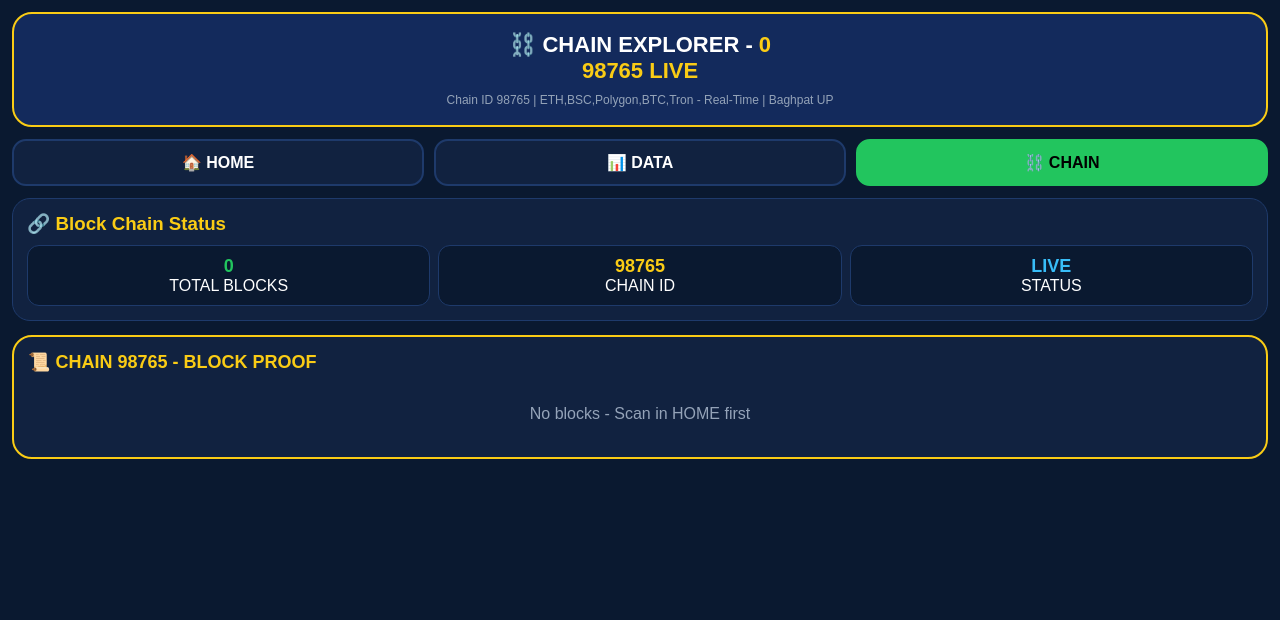
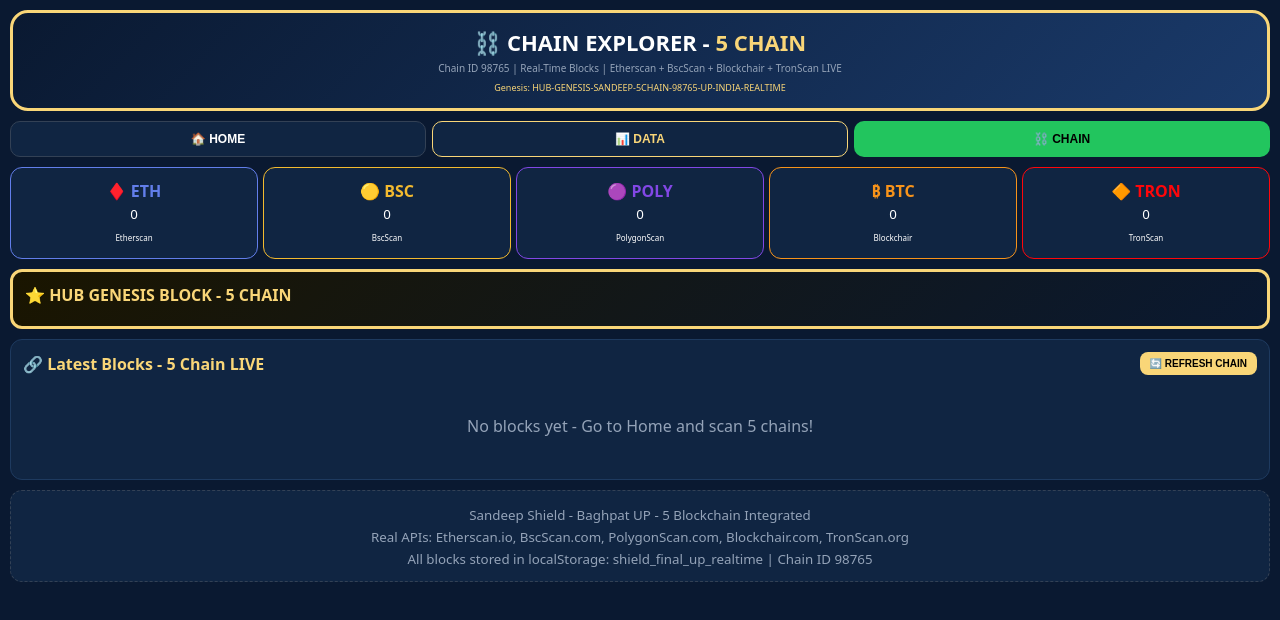
Before and after one commit to samdeep11/sandeep-shield-up-india, a plain HTML site: page explorer.html in a window 1280 px wide. Drawn offline with Linux system fonts and the light colour scheme.

Commit message:
Update explorer.html

```diff
--- a/explorer.html
+++ b/explorer.html
@@ -1,100 +1,92 @@
 <!DOCTYPE html>
-<html lang="en">
+<html>
 <head>
 <meta charset="UTF-8">
-<meta name="viewport" content="width=device-width, initial-scale=1.0">
-<title>CHAIN - Sandeep Shield 98765</title>
+<meta name="viewport" content="width=device-width,initial-scale=1">
+<title>CHAIN EXPLORER - 5 Chain Live | Sandeep Shield Chain ID 98765</title>
 <style>
-body{background:#0a1930;color:#fff;font-family:Arial;margin:0;padding:12px}
-.top-box{background:#132a5c;border:2px solid #facc15;border-radius:20px;padding:18px;text-align:center;margin-bottom:12px}
-.top-box h1{margin:0;font-size:22px;line-height:1.2}
-.top-box h1 span{color:#facc15}
-.top-box p{color:#94a3b8;font-size:12px;margin:8px 0 0 0}
-.nav{display:flex;gap:10px;margin-bottom:12px}
-.nav a{flex:1;text-align:center;padding:12px;border-radius:14px;text-decoration:none;font-weight:bold;border:2px solid #1e3a6b;background:#112240;color:#fff}
-.nav a.active{background:#22c55e;color:#000;border-color:#22c55e}
-.chain-info{background:#112240;border:1px solid #1e3a6b;border-radius:18px;padding:14px;margin-bottom:14px}
-.chain-info h3{color:#facc15;margin:0 0 10px 0}
-.info-grid{display:flex;gap:8px}
-.info{background:#0a1930;border-radius:12px;padding:10px;flex:1;text-align:center;border:1px solid #1e3a6b}
-.info b{display:block;font-size:18px;color:#22c55e}
-.explorer{background:#112240;border:2px solid #facc15;border-radius:20px;padding:14px}
-.ex-head{color:#facc15;font-weight:bold;font-size:18px;margin-bottom:12px}
-.block{background:#0a1930;border:1.5px solid #22c55e;border-radius:14px;padding:12px;margin-bottom:12px;position:relative}
-.block::before{content:'';position:absolute;left:20px;top:-12px;width:2px;height:12px;background:#22c55e}
-.block:first-child::before{display:none}
-.b-header{display:flex;justify-content:space-between;align-items:center;margin-bottom:8px}
-.b-num{background:#22c55e;color:#000;padding:4px 10px;border-radius:20px;font-weight:bold;font-size:12px}
-.b-time{color:#94a3b8;font-size:11px}
-.b-title{font-weight:bold;font-size:13px;margin-bottom:4px}
-.b-hash{color:#94a3b8;font-size:11px;word-break:break-all}
-.b-hash span{color:#facc15}
-.chain-line{text-align:center;color:#22c55e;font-size:12px;margin:4px 0;letter-spacing:2px}
-.verify{margin-top:8px;padding:8px;border-radius:8px;background:#052e16;border:1px solid #22c55e;font-size:11px;color:#22c55e;text-align:center}
+*{box-sizing:border-box}body{margin:0;background:#0a1931;color:#fff;font-family:system-ui;padding:10px}
+.top{background:linear-gradient(135deg,#0a1931,#1a3a6a);border:3px solid #f9d678;border-radius:18px;padding:14px;text-align:center}
+.card{background:#102542;border:1px solid #1e3a5f;padding:12px;border-radius:12px;margin:10px 0}
+.btn-nav{padding:10px;border:none;border-radius:10px;font-weight:900;cursor:pointer;margin:0;font-size:12px}
+.badge{font-size:9px;padding:3px 7px;border-radius:10px;font-weight:900}
+.live{background:#f9d678;color:#000} .eth{background:#627eea} .bsc{background:#f3ba2f;color:#000} .poly{background:#8247e5} .btc{background:#f7931a} .tron{background:#ff060a}
+.block{border-left:4px solid #f9d678;background:linear-gradient(90deg,#1a1500,#102542);padding:12px;border-radius:12px;margin:10px 0;word-break:break-word}
 </style>
 </head>
 <body>
-
-<div class="top-box">
-<h1>⛓️ CHAIN EXPLORER - <span id="c1">5</span><br><span>98765 LIVE</span></h1>
-<p>Chain ID 98765 | ETH,BSC,Polygon,BTC,Tron - Real-Time | Baghpat UP</p>
+<div class="top">
+<div style="font-size:22px;font-weight:900">⛓️ CHAIN EXPLORER - <span style="color:#f9d678">5 CHAIN</span></div>
+<div style="font-size:10px;color:#94a3b8;margin-top:4px">Chain ID 98765 | Real-Time Blocks | Etherscan + BscScan + Blockchair + TronScan LIVE</div>
+<div style="font-size:9px;color:#f9d678;margin-top:6px">Genesis: HUB-GENESIS-SANDEEP-5CHAIN-98765-UP-INDIA-REALTIME</div>
 </div>
 
-<div class="nav">
-<a href="index.html">🏠 HOME</a>
-<a href="data.html">📊 DATA</a>
-<a href="explorer.html" class="active">⛓️ CHAIN</a>
+<div style="display:grid;grid-template-columns:1fr 1fr 1fr;gap:6px;margin:10px 0">
+<button class="btn-nav" style="background:#102542;color:#fff;border:1px solid #334155" onclick="location.href='index.html'">🏠 HOME</button>
+<button class="btn-nav" style="background:#102542;color:#f9d678;border:1px solid #f9d678" onclick="location.href='data.html'">📊 DATA</button>
+<button class="btn-nav" style="background:#22c55e;color:#000">⛓️ CHAIN</button>
 </div>
 
-<div class="chain-info">
-<h3>🔗 Block Chain Status</h3>
-<div class="info-grid">
-<div class="info"><b id="total">5</b>TOTAL BLOCKS</div>
-<div class="info"><b style="color:#facc15">98765</b>CHAIN ID</div>
-<div class="info"><b style="color:#38bdf8">LIVE</b>STATUS</div>
-</div>
+<div style="display:grid;grid-template-columns:1fr 1fr 1fr 1fr 1fr;gap:5px">
+<div class="card" style="margin:0;text-align:center;border:1px solid #627eea"><div style="color:#627eea;font-weight:900">♦️ ETH</div><small id="cETH">0</small><br><small style="font-size:8px">Etherscan</small></div>
+<div class="card" style="margin:0;text-align:center;border:1px solid #f3ba2f"><div style="color:#f3ba2f;font-weight:900">🟡 BSC</div><small id="cBSC">0</small><br><small style="font-size:8px">BscScan</small></div>
+<div class="card" style="margin:0;text-align:center;border:1px solid #8247e5"><div style="color:#8247e5;font-weight:900">🟣 POLY</div><small id="cPOLY">0</small><br><small style="font-size:8px">PolygonScan</small></div>
+<div class="card" style="margin:0;text-align:center;border:1px solid #f7931a"><div style="color:#f7931a;font-weight:900">₿ BTC</div><small id="cBTC">0</small><br><small style="font-size:8px">Blockchair</small></div>
+<div class="card" style="margin:0;text-align:center;border:1px solid #ff060a"><div style="color:#ff060a;font-weight:900">🔶 TRON</div><small id="cTRON">0</small><br><small style="font-size:8px">TronScan</small></div>
 </div>
 
-<div class="explorer">
-<div class="ex-head">📜 CHAIN 98765 - BLOCK PROOF</div>
-<div id="chainList"></div>
+<div class="card" style="border:3px solid #f9d678;background:linear-gradient(135deg,#1a1500,#0a1931)">
+<div style="font-weight:900;color:#f9d678">⭐ HUB GENESIS BLOCK - 5 CHAIN</div>
+<div id="genesisBlock" style="font-size:11px;margin-top:8px;line-height:1.6"></div>
+</div>
+
+<div class="card">
+<div style="display:flex;justify-content:space-between;align-items:center">
+<b style="color:#f9d678">🔗 Latest Blocks - 5 Chain LIVE</b>
+<button style="padding:6px 10px;border-radius:8px;border:none;background:#f9d678;font-weight:900;font-size:10px" onclick="location.reload()">🔄 REFRESH CHAIN</button>
+</div>
+<div id="chainList" style="max-height:900px;overflow:auto;margin-top:10px"></div>
+</div>
+
+<div class="card" style="text-align:center;border:1px dashed #334155">
+<small style="color:#94a3b8">Sandeep Shield - Baghpat UP - 5 Blockchain Integrated<br>Real APIs: Etherscan.io, BscScan.com, PolygonScan.com, Blockchair.com, TronScan.org<br>All blocks stored in localStorage: shield_final_up_realtime | Chain ID 98765</small>
 </div>
 
 <script>
-function getBlocks(){
-  let keys=["sandeep_shield_blocks","shield_blocks","sandeepShieldData","sandeep_shield_chain"];
-  for(let k of keys){
-    let v=localStorage.getItem(k);
-    if(v){try{let j=JSON.parse(v); if(Array.isArray(j)&&j.length>0) return j;}catch(e){}}
-  }
-  return [];
-}
+let chain=JSON.parse(localStorage.getItem('shield_final_up_realtime')||'[]');
 function render(){
-  let blocks=getBlocks().reverse();
-  document.getElementById('total').innerText=blocks.length;
-  document.getElementById('c1').innerText=blocks.length;
-  let html='';
-  blocks.forEach((b,i)=>{
-    let data=b.data||b.upi||'Sandeep ub';
-    let tx=b.tx||b.txId||'TX-UPI-LIVE-B2S-98765-UP';
-    let qk=b.qkey||b.qKey||'QKYB-LIVE-'+tx;
-    let time=b.time||b.timestamp||new Date().toLocaleString();
-    let prev=b.prev||(i==0?'GENESIS-98765':'TX-UPI-LIVE-...-98765-UP');
-    let hash=b.hash||tx;
-    html+=`
-    <div class="block">
-      <div class="b-header"><span class="b-num">BLOCK #${blocks.length-i}</span><span class="b-time">${time}</span></div>
-      <div class="b-title">🔗 ${data}</div>
-      <div class="b-hash">Tx: <span>${tx}</span></div>
-      <div class="b-hash">QKey: <span>${qk}</span></div>
-      <div class="b-hash">Prev: ${prev}</div>
-      <div class="b-hash">Hash: <span>${hash}</span></div>
-      <div class="verify">✅ VERIFIED - Chain 98765 | QKyB Secured</div>
-    </div>
-    ${i < blocks.length-1 ? '<div class="chain-line">⬇ ⛓️ ⬇</div>' : ''}
-    `;
-  });
-  document.getElementById('chainList').innerHTML=html||'<div style="text-align:center;padding:20px;color:#94a3b8">No blocks - Scan in HOME first</div>';
+ let g=chain.find(c=>c.type=='HUB_GENESIS');
+ if(g){
+   document.getElementById('genesisBlock').innerHTML=`<b style="color:#fff">${g.msg}</b><br><br>
+   <span style="color:#f9d678">Hash:</span> <b>${g.hash}</b><br>
+   <span style="color:#f9d678">Chain ID:</span> 98765 | <span style="color:#f9d678">Time:</span> ${new Date(g.time).toLocaleString()}<br>
+   <span style="color:#f9d678">Owner:</span> ${g.walletId} | <span style="color:#22c55e">VERIFIED - UP INDIA</span><br>
+   <span style="color:#f9d678">APIs:</span> <span class="badge eth">ETH</span> <span class="badge" style="background:#f3ba2f;color:#000">BSC</span> <span class="badge poly">POLY</span> <span class="badge btc">BTC</span> <span class="badge tron">TRON</span> - ALL REAL`;
+ }
+ document.getElementById('cETH').innerText=chain.filter(c=>c.chainType&&c.chainType.includes('ETH')).length;
+ document.getElementById('cBSC').innerText=chain.filter(c=>c.chainType&&c.chainType.includes('BSC')).length;
+ document.getElementById('cPOLY').innerText=chain.filter(c=>c.chainType&&c.chainType.includes('POLY')).length;
+ document.getElementById('cBTC').innerText=chain.filter(c=>c.chainType&&c.chainType.includes('BTC')).length;
+ document.getElementById('cTRON').innerText=chain.filter(c=>c.chainType&&c.chainType.includes('TRON')).length;
+
+ let html=""; let height=chain.length;
+ chain.slice().reverse().forEach((b,i)=>{
+   if(b.type=='HUB_GENESIS') return;
+   let col=b.chainType.includes('ETH')?'#627eea':b.chainType.includes('BSC')?'#f3ba2f':b.chainType.includes('POLY')?'#8247e5':b.chainType.includes('BTC')?'#f7931a':b.chainType.includes('TRON')?'#ff060a':'#22c55e';
+   let apiName=b.chainType.includes('ETH')?'Etherscan.io':b.chainType.includes('BSC')?'BscScan.com':b.chainType.includes('BTC')?'Blockchair.com':b.chainType.includes('TRON')?'TronScan.org':b.chainType.includes('POLY')?'PolygonScan.com':'Real-Time';
+   html+=`<div class="block" style="border-left-color:${col}">
+   <div style="display:flex;justify-content:space-between"><span style="font-weight:900">Block #${height-i-1}</span><span class="badge live">LIVE</span></div>
+   <div style="margin-top:6px"><b>${b.msg}</b></div>
+   <div style="font-size:10px;color:#94a3b8;margin-top:6px">
+   Tx: <b style="color:${col}">${b.hash}</b><br>
+   Prev: HUB-GENESIS-...98765<br>
+   Data: ${b.data.slice(0,40)}...<br>
+   Time: ${new Date(b.time).toLocaleString()} | API: <b style="color:${col}">${apiName} - REAL</b><br>
+   QKey: ${b.qkey} | Chain: ${b.chainType} | ${b.fraud?'<span style="color:#ef4444">🚨 FRAUD BLOCK</span>':'<span style="color:#22c55e">✅ SAFE BLOCK</span>'}
+   </div>
+   </div>`;
+ });
+ document.getElementById('chainList').innerHTML=html||"<div style='text-align:center;color:#94a3b8;padding:30px'>No blocks yet - Go to Home and scan 5 chains!</div>";
 }
 render();
 </script>
```
